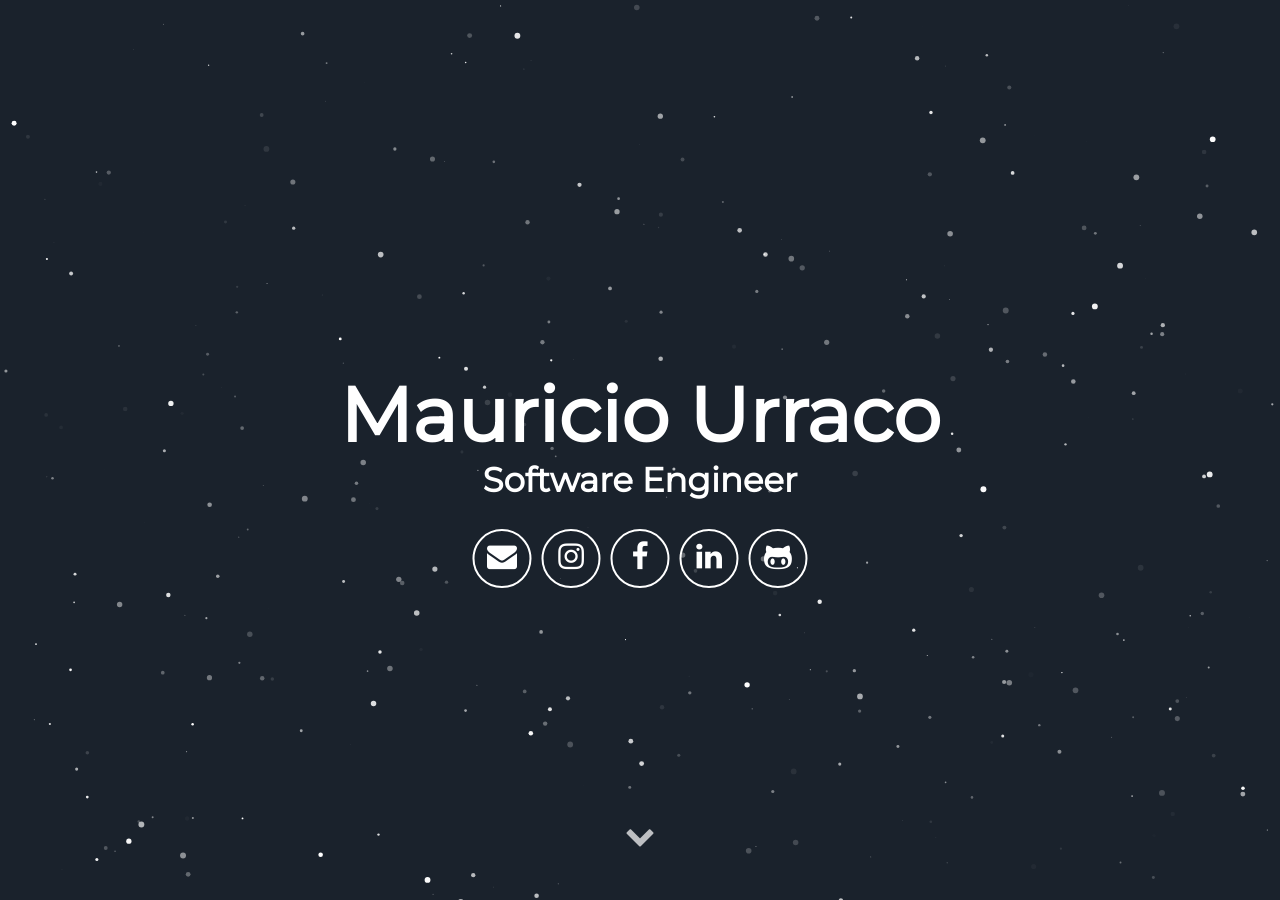
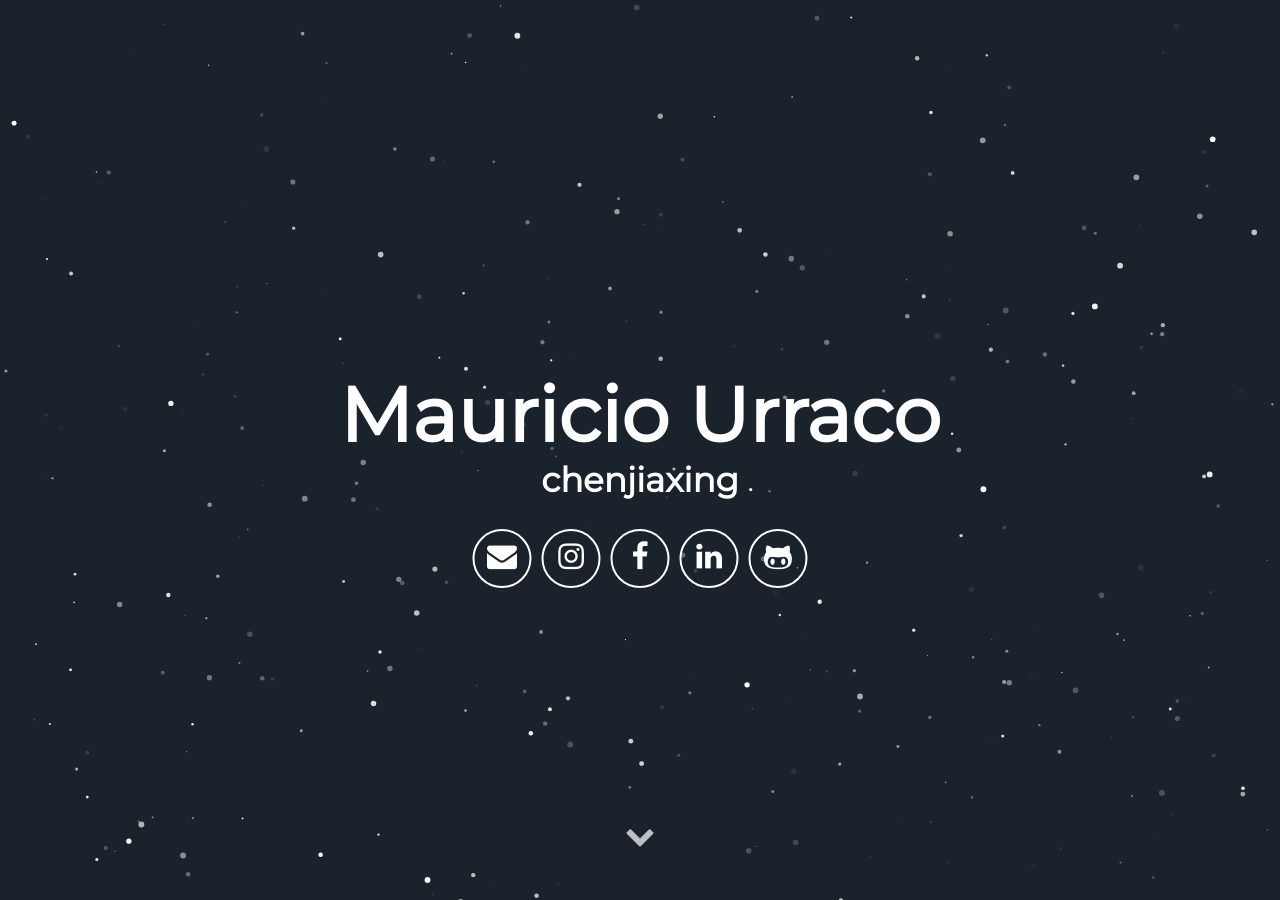
Before and after one commit to xjx19970831/xjx19970831.Github.io, a Jekyll site: the page built from index.html, in a window 1280 px wide and 900 px high. Built offline with Jekyll 4.4.1, drawn with Linux system fonts in a browser that asks for light colours; some web fonts are replaced.

Commit message:
Initial commit

```diff
--- a/_config.yml
+++ b/_config.yml
@@ -7,7 +7,7 @@ description: Jekyll Theme Minimal Resume
 # User settings
 username: Mauricio Urraco
 user_description: I'm a nomad Software Engineer, always searching for the next challenge; no task is too scary nor too difficult. Lately I have been immersed in the <b>crypto-world</b> working for Radix, a London based startup trying to create the next massive scalable DLT.. I'm one of the two guys behind all the JS related stuff. Visit my blog here":" <a href="https://mauriciourraco.com" target="_blank">https://mauriciourraco.com</a>
-user_title: Software Engineer
+user_title: chenjiaxing
 email: mauriurraco@gmail.com
 # twitter_username: lorem_ipsum
 # github_username:  lorem_ipsum
```
